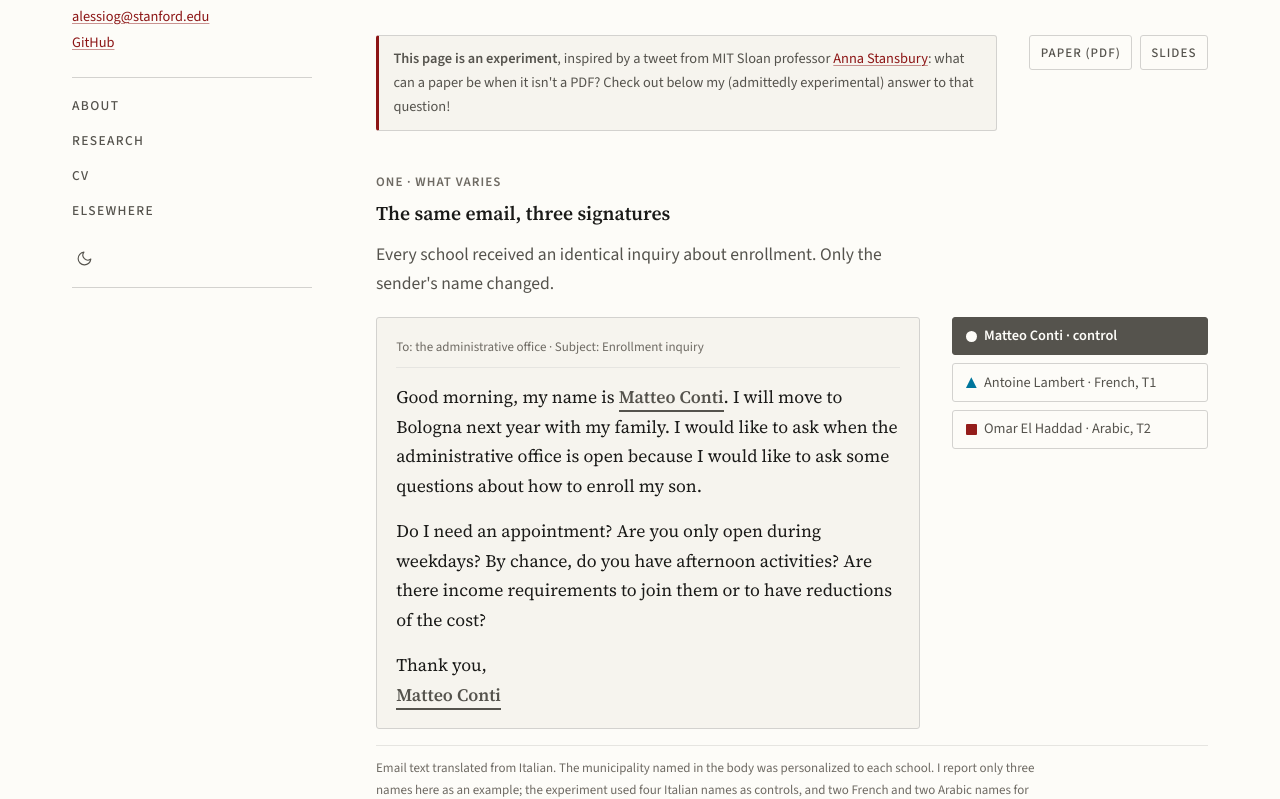
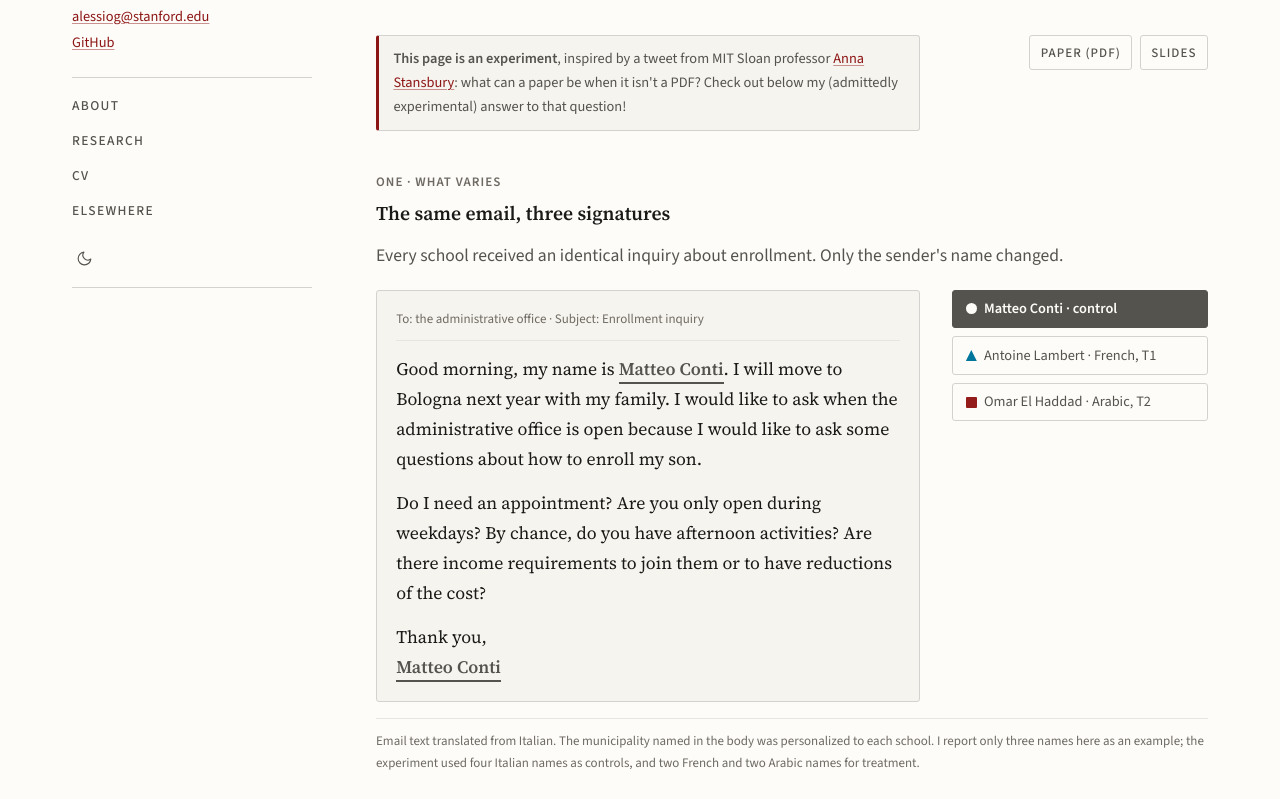
Before and after one commit to Alessio-Giorgetta/Alessio-Giorgetta.github.io, a plain HTML site: page school-bureaucrats.html in a window 1280 px wide. Shown: the part 156-955 px from the top of the page. Drawn offline with Linux system fonts and the light colour scheme.

Commit message:
Let the interactive page take the whole column
Two things were still stopping short of the right edge. The ledes and the
notes were held at the site measure of 34rem, which ends two thirds of the
way across an 832px column, so the page read as a strip of text with an
empty gutter beside it. And the two boxes at the top were sized by two
different grids: the note ended wherever the source links began, the email
ended 66px earlier.

The ledes, the notes, the facts line and the ATE line now take the column.
Both are given more leading, which is what pays for a long line: the wider
the column, the further the eye travels back, and the more space it needs
to land on the right line. Two columns were the other way to spend the
width and are wrong here, because a one-line note would sit in a 396px box
with the other half of its row empty.

The note and the email now share one grid, so both boxes are the same
width and the links and the alias picker both end on the same edge as the
rule under the title. Below 70rem both rows stack and both boxes take the
full column. Every width under 64rem renders exactly what it renders now.

Co-Authored-By: Claude Opus 5 <noreply@anthropic.com>
Claude-Session: https://claude.ai/code/session_01LSkQ2BBjG2m4NmMRrzvbGz

```diff
--- a/school-bureaucrats.html
+++ b/school-bureaucrats.html
@@ -218,26 +218,23 @@ details.datatable summary { cursor: pointer; color: var(--ink-soft); font-weight
       and its 13px labels render at 13px. See fitW() in the script: before it,
       the SVG was stretched to the column and every label came out at 16.4px,
       larger than the body text sitting under it.
-   2. Boxes, tables and figures run the full column, so their edges line up.
-   3. Reading matter stops at 42rem. Where the block draws a rule of its own,
-      the box still spans the column and the padding, not the width, holds the
-      sentence back: the rule has to agree with the figure it closes, the
-      sentence does not. */
+   2. Nothing is left with empty column beside it. A block either takes the
+      whole width or shares its row with something that reaches the far edge.
+      The site measure of 34rem stops a paragraph two thirds of the way across
+      832px, which is what made the page read as a strip of text.
+   3. A line that long has to be paid for, and the only thing that pays for it
+      is leading. Both the lede and the notes get more of it here than the site
+      default: the wider the column, the further the eye travels back to find
+      the start of the next line, and the more space it needs to land on the
+      right one. Two columns were the other way to spend the width, and they
+      are wrong here: a one-line note under a chart would sit in a 396px box
+      with the other half of the row empty, which is the thing being fixed. */
 @media screen and (min-width: 64rem) {
 
-  /* The note and the two source links are both front matter, so they share a
-     row instead of stacking into a 672px box under an 832px title rule. */
-  .intro-row {
-    display: grid; grid-template-columns: minmax(0, 1fr) auto;
-    column-gap: 2rem; align-items: start;
-    margin-bottom: 2.5rem; /* the gap the chips used to carry on their own */
-  }
-  .intro-row .experiment-note { margin-bottom: 0; }
-  .intro-row .source-chips { margin: 0; }
-
-  /* Full box, held-back text: rule 3 above. */
-  .figure-note { max-width: none; padding-right: calc(100% - 42rem); }
-  .facts, .ate-line { max-width: 42rem; }
+  /* Reading matter takes the column it is given. */
+  .lede { max-width: none; line-height: 1.75; }
+  .figure-note { max-width: none; line-height: 1.7; }
+  .facts, .ate-line { max-width: none; }
 
   /* The three stages are a fixed drawing, not a chart: at a third of the
      column each they stood 315px tall and read as decoration. Held at their
@@ -248,19 +245,26 @@ details.datatable summary { cursor: pointer; color: var(--ink-soft); font-weight
   .map-box svg { max-width: 30rem; }
 }
 
-/* The specimen and its switch, side by side: the alias you pick and the
-   signature it changes are then in view at the same time.
+/* Two rows carry a control on the right: the source links beside the note,
+   the alias picker beside the email, so the alias you pick and the signature
+   it changes are in view at the same time. They share one grid, which is what
+   makes the two boxes the same width and lands both controls on the same edge
+   as the rule under the title.
 
    Gated higher than the rail for the same reason the About aside is. The
    picker needs 16rem for "Omar El Haddad · Arabic, T2" to stay on one line,
-   and at 64rem that would leave the email 416px, which is 49 characters of
+   and at 64rem that would leave the email 384px, which is 45 characters of
    serif. At 70rem it gets 480px and at the 74rem cap 544px, which is exactly
-   --measure. */
+   --measure. Below 70rem both rows stack and both boxes take the full
+   column, so the page is never left with a short box and empty space. */
 @media screen and (min-width: 70rem) {
-  .email-row {
+  .intro-row, .email-row {
     display: grid; grid-template-columns: minmax(0, 1fr) 16rem;
     column-gap: 2rem; align-items: start;
   }
+  .intro-row { margin-bottom: 2.5rem; } /* the gap the chips carried alone */
+  .intro-row .experiment-note { margin-bottom: 0; }
+  .intro-row .source-chips { margin: 0; justify-self: end; }
   .alias-picker { flex-direction: column; margin-top: 0; }
 }
 </style>
```
